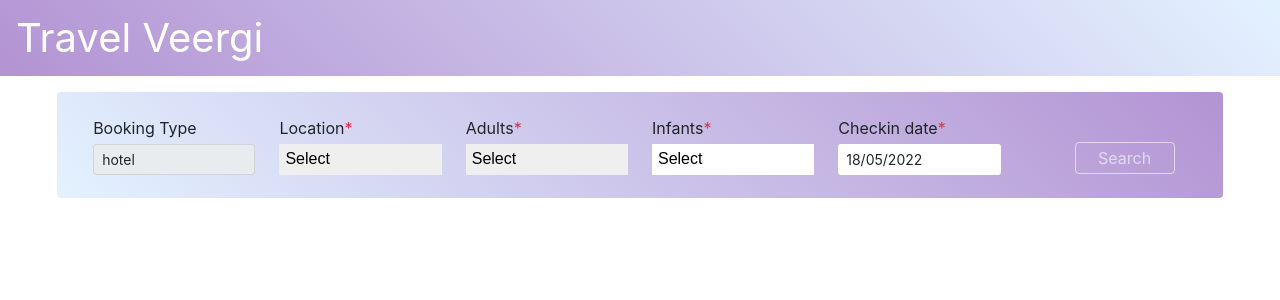
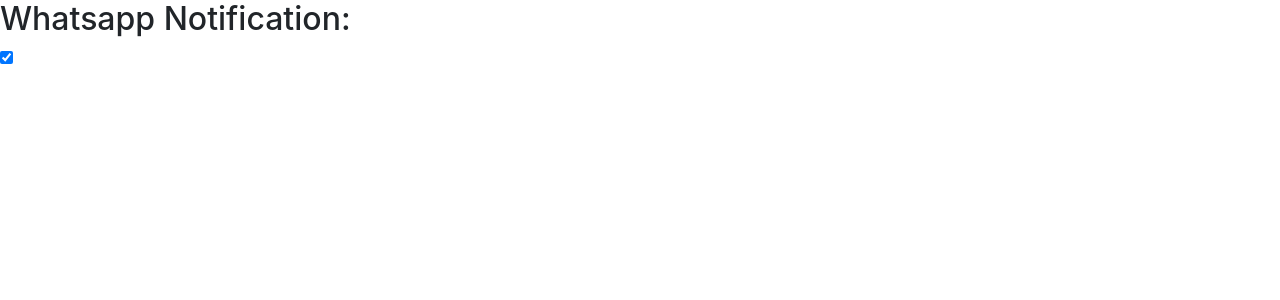
Before and after one commit to ReactorSalman/travel-virgi, a React (Create React App) app: page / in a window 1280 px wide. Shown: the top 300 px of the page. Built offline with nearby package versions, Linux system fonts and the light colour scheme.

Commit message:
commit code

```diff
--- a/src/App.tsx
+++ b/src/App.tsx
@@ -1,10 +1,12 @@
 import React from 'react';
+import CheckedTest from './components/CheckedTest';
 import Home from "./components/home/Home";
 
 const App: React.FC = () => {
 	return (
 		<div className="">
-			<Home />
+			{/* <Home /> */}
+			<CheckedTest />
 		</div>
 	);
 }
--- /dev/null
+++ b/src/components/CheckedTest.js
@@ -0,0 +1,40 @@
+import React from "react";
+
+class CheckedTest extends React.Component{
+    constructor(){
+        super();
+        this.state = {
+            settings: {
+                receiveWhatsappNotification: true
+            }
+        }
+    }
+
+
+    handleChange(event){
+        const target = event.target;
+        const value = target.id === 'receiveWhatsappNotification' ? target.checked : target.value;
+        const id = target.id;
+
+        this.setState({
+            [id]: value
+        });
+    }
+
+    render(){
+        const { receiveWhatsappNotification } = this.state.settings;
+        return(
+            <div>
+                <h2>Whatsapp Notification: </h2>
+                <input
+                    type="checkbox"
+                    id="receiveWhatsappNotification"
+                    checked={receiveWhatsappNotification}
+                    onChange={this.handleChange}
+                />
+            </div>
+        )
+    }
+}
+
+export default CheckedTest;
```
